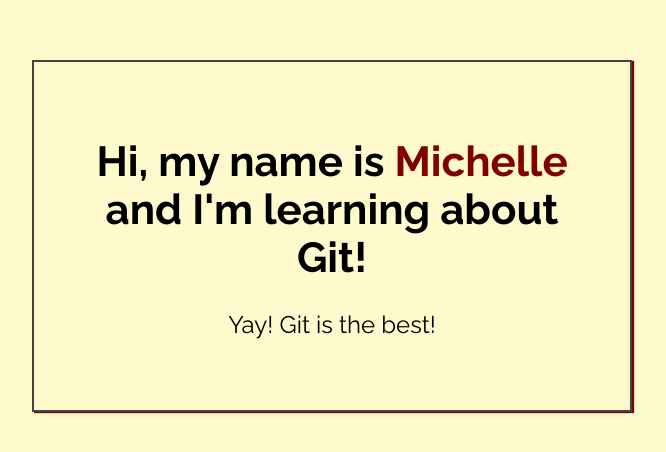
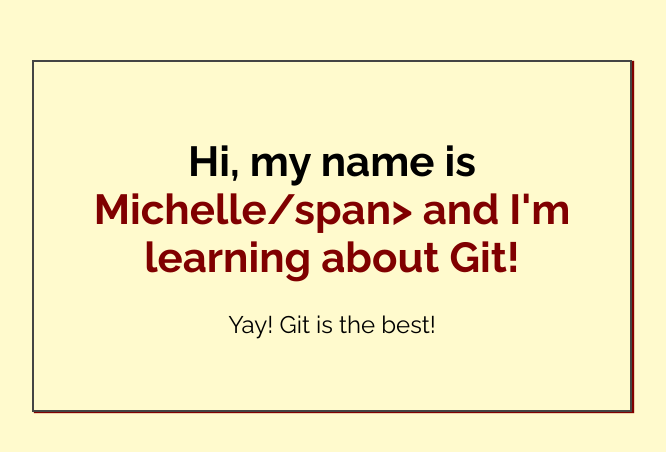
Before and after one commit to michelley4545/Website-design-for-Seasons-Lawn-Care, a plain HTML site: page index.html in a window 1280 px wide. Shown: the part 164-616 px from the top of the page, without its empty margins (308-974 px from the left). Drawn offline with Linux system fonts and the light colour scheme.

```diff
--- a/index.html
+++ b/index.html
@@ -14,7 +14,7 @@
 <body>
 
     <div class="greeting">
-        <h1>Hi, my name is <span class="highlight">Michelle</span> and I'm learning about Git! </h1>
+        <h1>Hi, my name is <span class="highlight">Michelle/span> and I'm learning about Git! </h1>
 
         <p>Yay! Git is the best!</p>
     </div>
```
